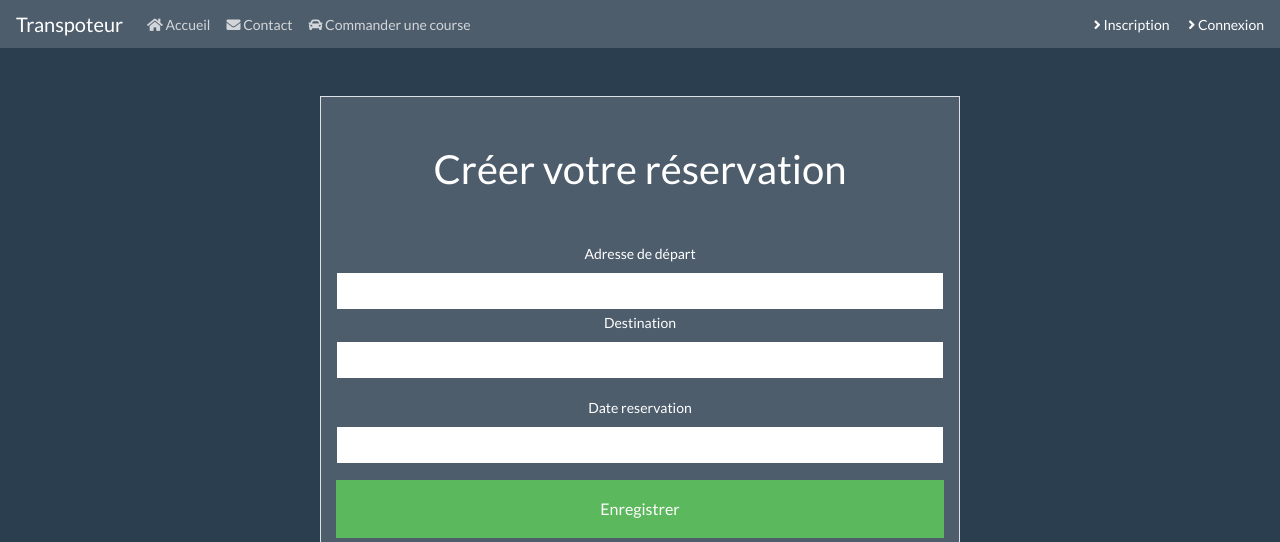
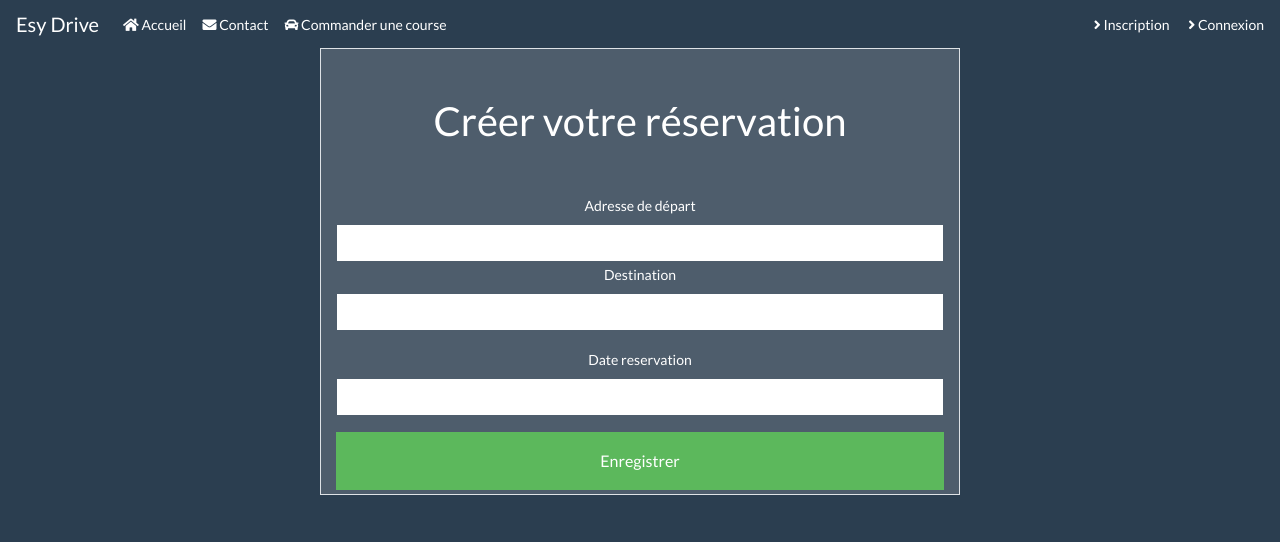
Before and after one commit to essasoufiane/Transporteur, a Symfony app: template templates/order/new.html.twig in a window 1280 px wide. Shown: the top 542 px of the page. Run offline with Twig, Linux system fonts and the light colour scheme; the template is opened without the code that fills it, so the values that code supplies are empty; form fields are guessed from the names that the template uses; some libraries are stand-ins or nearby versions.

Commit message:
+ header transparent

```diff
--- a/templates/order/new.html.twig
+++ b/templates/order/new.html.twig
@@ -3,7 +3,6 @@
 {% block title %}New Order{% endblock %}
 
 {% block body %}
-    <h1>Create new Order</h1>
 
     {{ include('order/_form.html.twig') }}
 
--- a/templates/partials/header.html.twig
+++ b/templates/partials/header.html.twig
@@ -1,33 +1,27 @@
+<nav class="navbar navbar-expand-lg navbar-light fixed-top">
+	<a class="navbar-brand text-white" href="#">Esy Drive</a>
+	<button class="navbar-toggler" type="button" data-toggle="collapse" data-target="#navbarSupportedContent" aria-controls="navbarSupportedContent" aria-expanded="false" aria-label="Toggle navigation">
+		<span class="navbar-toggler-icon"></span>
+	</button>
 
-    		<header>
-			<nav class="navbar navbar-expand-lg navbar-dark bg-dark fixed-top mb-5">
-
-				<a class="navbar-brand animate__flash animate__animated animate__delay-5s" href="{{path('home_page')}}">
-                    Transpoteur
-                </a>
-
-				<button class="navbar-toggler" type="button" data-toggle="collapse" data-target="#navbarColor01" aria-controls="navbarColor01" aria-expanded="false" aria-label="Toggle navigation">
-					<span class="navbar-toggler-icon"></span>
-				</button>
-
-				<div class="collapse navbar-collapse" id="navbarColor01">
+	<div class="collapse navbar-collapse" id="navbarSupportedContent">
 					<ul class="navbar-nav mr-auto">
 
 						<li class="nav-item">
-							<a class="nav-link animate__flash animate__animated animate__delay-5s" href="{{path('home_page')}}">
+							<a class="nav-link animate__flash animate__animated animate__delay-5s text-white" href="{{path('home_page')}}">
                                 <i class="fa fa-home"></i>
                                 Accueil
 							</a>
 						</li>
 							<li class="nav-item">
-							<a class="nav-link animate__flash animate__animated animate__delay-5s" href="{{path('app_contact')}}">
+							<a class="nav-link animate__flash animate__animated animate__delay-5s text-white" href="{{path('app_contact')}}">
                                 <i class="fa fa-envelope"></i>
                                 Contact
 							</a>
 						</li>
 
 						<li class="nav-item">
-								<a class="nav-link animate__flash animate__animated animate__delay-5s" href="{{path('app_order_new')}}"><i class="fa fa-car"></i> Commander une course</a>
+								<a class="nav-link animate__flash animate__animated animate__delay-5s text-white" href="{{path('app_order_new')}}"><i class="fa fa-car"></i> Commander une course</a>
 						</li>
 
                     </ul>
@@ -37,36 +31,36 @@
 
 							{% if is_granted('ROLE_ADMIN') %}
 							{# --------------admin menu--------------------- #}
-							<a class="nav-link dropdown-toggle animate__shakeY animate__animated animate__delay-5s" data-toggle="dropdown" href="#" role="button" aria-haspopup="true" aria-expanded="false">
+							<a class="nav-link dropdown-toggle animate__shakeY animate__animated animate__delay-5s text-white" data-toggle="dropdown" href="#" role="button" aria-haspopup="true" aria-expanded="false">
                                 <i class="fa fa-user"></i>
                                {{ app.user.lastname }}
                             </a>
 							<div class="dropdown-menu dropdown-menu-right">
-								<a class="dropdown-item" href="{{path('admin')}}">Dashboard Admin</a>
+								<a class="dropdown-item text-white" href="{{path('admin')}}">Dashboard Admin</a>
 								<div class="dropdown-divider"></div>
-								<a class="dropdown-item" href="{{path('app_logout')}}">Déconnexion</a>
+								<a class="dropdown-item text-white" href="{{path('app_logout')}}">Déconnexion</a>
 							</div>
 
 				{# -----------------------------menu user--------------------------------------------- #}
 							{% elseif is_granted('ROLE_USER') %}
-							<a class="nav-link dropdown-toggle animate__shakeY animate__animated animate__delay-5s" data-toggle="dropdown" href="#" role="button" aria-haspopup="true" aria-expanded="false">
+							<a class="nav-link dropdown-toggle animate__shakeY animate__animated animate__delay-5s text-white" data-toggle="dropdown" href="#" role="button" aria-haspopup="true" aria-expanded="false">
                                 <i class="fa fa-user"></i>
                                 {{ app.user.lastname }}
                             </a>
 							<div class="dropdown-menu dropdown-menu-right">
-								<a class="dropdown-item" href="{{path('app_order_new')}}"><i class="fa fa-car"></i> Commander une course</a>
-								<a class="dropdown-item" href="{{path('show_user')}}">Mon profile</a>
-								<a class="dropdown-item" href="{{path('show_order')}}">Mes commandes</a>
+								<a class="dropdown-item text-white" href="{{path('app_order_new')}}"><i class="fa fa-car"></i> Commander une course</a>
+								<a class="dropdown-item text-white" href="{{path('show_user')}}">Mon profile</a>
+								<a class="dropdown-item text-white" href="{{path('show_order')}}">Mes commandes</a>
 								<div class="dropdown-divider"></div>
-								<a class="dropdown-item" href="{{path('app_logout')}}">Déconnexion</a>
+								<a class="dropdown-item text-white" href="{{path('app_logout')}}">Déconnexion</a>
 							</div>
 							{% else %}
 
-							<a href="{{path('app_register')}}" class="text-white pr-3 animate__shakeY animate__animated animate__delay-5s">
+							<a href="{{path('app_register')}}" class="text-white pr-3 animate__shakeY animate__animated animate__delay-5s text-white">
                                 <i class="fas fa-angle-right"></i>
                                 Inscription
                             </a>
-							<a href="{{path('app_login')}}" class="text-white animate__shakeY animate__animated animate__delay-5s">
+							<a href="{{path('app_login')}}" class="text-white animate__shakeY animate__animated animate__delay-5s text-white">
                                 <i class="fas fa-angle-right"></i>
                                 Connexion
                             </a>
@@ -75,23 +69,6 @@
 
 						</li>
 					</ul>
-				</div>
-			</nav>
-		</header>
-		{# {% for label, messages in app.flashes %}
-	<div class="container my-5">
-		{% for message in messages %}
-			<div class="alert alert-{{ label }}">
-				{{ message | raw }}
-			</div>
-		{% endfor %}
+
 	</div>
-{% endfor %} #}
-
-
-
-
-
-	{# <pre>
-		{{ dump(user) }}
-	</pre> #}
+</nav>
--- a/templates/user/index.html.twig
+++ b/templates/user/index.html.twig
@@ -3,7 +3,6 @@
 {% block title %}User index{% endblock %}
 
 {% block body %}
-    <h1>User index</h1>
 
     <table class="table">
         <thead>
--- a/templates/user/order.user.html.twig
+++ b/templates/user/order.user.html.twig
@@ -3,7 +3,6 @@
 {% block title %}Les réservations | example {% endblock %}
 
 {% block body %}
-    <h1>Order index</h1>
 
     <table class="table">
         <thead>
--- a/templates/user/profil.user.html.twig
+++ b/templates/user/profil.user.html.twig
@@ -3,7 +3,6 @@
 {% block title %}User index{% endblock %}
 
 {% block body %}
-    <h1>User index</h1>
 
     <table class="table">
         <thead>
```
Also changed, not shown: templates/partials/h.html.twig (added, +35 -0 lines).
